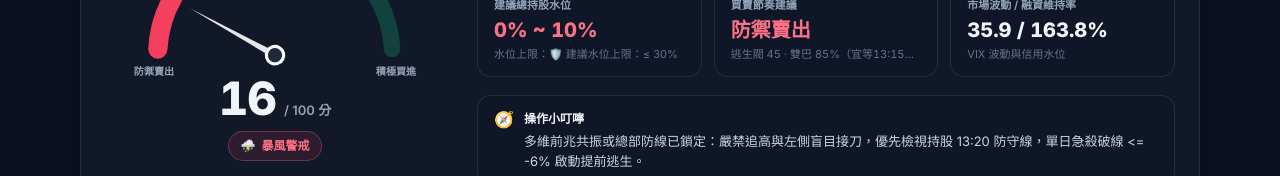
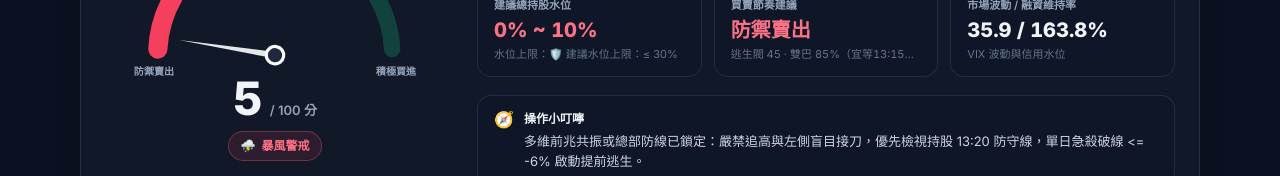
Before and after one commit to jliao8112-boop/Chips-and-Futures, a plain HTML site: page index.html in a window 1280 px wide. Shown: the part 254-430 px from the top of the page. Drawn offline with nearby package versions, Linux system fonts and the light colour scheme.

Commit message:
Add files via upload

```diff
--- a/index.html
+++ b/index.html
@@ -974,12 +974,13 @@
       const allocMid = parseAllocMid(kpi.total_alloc || (data.track1 && data.track1.alloc), sev);
 
       const lightScore = (1 - Math.min(1, Math.max(0, lights / totalLights))) * 100;
+      const chartTrendAdj = Math.max(-12, Math.min(10, Math.round(Number(kpi.chart_trend_adj ?? 0))));
       let score = Math.round(
         allocMid * 0.40 +
         lightScore * 0.25 +
         (100 - escapeValve) * 0.20 +
         (100 - foreign3d) * 0.15
-      );
+      ) + chartTrendAdj;
       if (sev === "RED") score = Math.min(score, 22);
       else if (sev === "ORANGE") score = Math.min(score, 42);
       score = Math.max(2, Math.min(98, score));
@@ -1091,7 +1092,13 @@
       kpiActionShort.className = "kpi-val " + toneTextClass(b.tone);
       const whipNum = Number(kpi.whipsaw_risk ?? 0);
       const whipNote = whipNum >= 60 ? "（宜等13:15確認）" : "";
-      document.getElementById("kpiEscapeHint").textContent = `逃生閥 ${kpi.escape_valve ?? "--"} · 雙巴 ${kpi.whipsaw_risk ?? "--"}%${whipNote}`;
+      const trendAdjVal = Math.max(-12, Math.min(10, Math.round(Number(kpi.chart_trend_adj ?? 0))));
+      const trendAdjStr = trendAdjVal !== 0 ? ` · 圖表微調 ${trendAdjVal > 0 ? "+" : ""}${trendAdjVal}分` : "";
+      const escapeHintEl = document.getElementById("kpiEscapeHint");
+      escapeHintEl.textContent = `逃生閥 ${kpi.escape_valve ?? "--"} · 雙巴 ${kpi.whipsaw_risk ?? "--"}%${whipNote}${trendAdjStr}`;
+      if (Array.isArray(kpi.chart_trend_notes) && kpi.chart_trend_notes.length) {
+        escapeHintEl.title = kpi.chart_trend_notes.join("、");
+      }
 
       const vixVal = kpi.vix ?? "--";
       const marginVal = kpi.margin_rate != null ? `${kpi.margin_rate}%` : "--";
```
